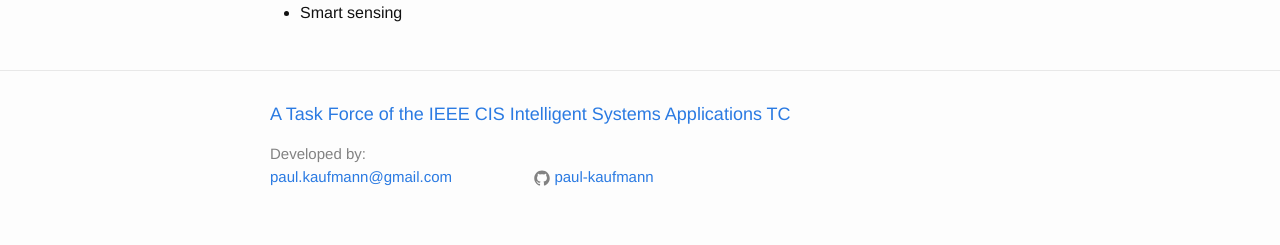
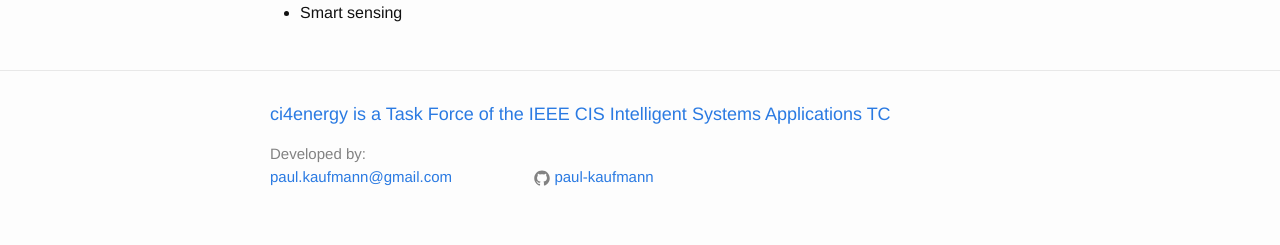
Before and after one commit to ci4energy/ci4energy.github.io, a Jekyll site: the page built from index.html, in a window 1280 px wide. Shown: the part 1050-1295 px from the top of the page. Built offline with Jekyll 4.4.1, drawn with Linux system fonts in a browser that asks for light colours.

Commit message:
no message

```diff
--- a/_includes/footer.html
+++ b/_includes/footer.html
@@ -1,12 +1,11 @@
 <footer class="site-footer">
   <div class="wrapper">
 
-    <h2 class="footer-heading"><a href="http://cis.ieee.org/intelligent-systems-applications-tc.html">A Task Force of the IEEE CIS Intelligent Systems Applications TC</a></h2>
+    <h2 class="footer-heading"><a href="http://cis.ieee.org/intelligent-systems-applications-tc.html">ci4energy is a Task Force of the IEEE CIS Intelligent Systems Applications TC</a></h2>
     <div class="footer-col-wrapper">
       <div class="footer-col  footer-col-1">
         <ul class="contact-list">
-          <li>Developed by:</li>
-          <li><a href="mailto:{{ site.email }}">{{ site.email }}</a></li>
+          <li>Developed by: <a href="mailto:{{ site.email }}">{{ site.email }}</a></li>
           <!-- <li><a href="mailto:{{ site.email2 }}">{{ site.email2 }}</a></li> -->
         </ul>
       </div>
```
